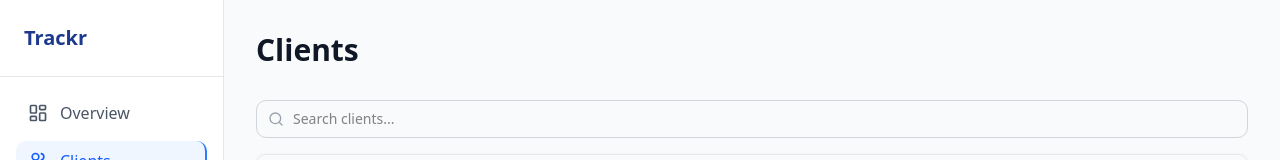
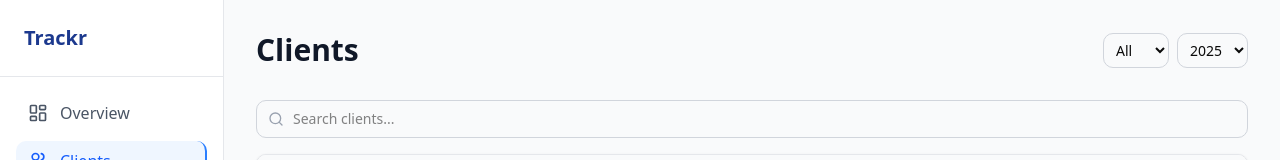
Before and after one commit to Bamzhie/tnlbeauty, a React (Vite) app: page / in a window 1280 px wide. Both pictures are taken after a click on the button "Clients". Shown: the top 160 px of the page. Built offline with nearby package versions, Linux system fonts and the light colour scheme.

Commit message:
updateingg

```diff
--- a/src/pages/home.tsx
+++ b/src/pages/home.tsx
@@ -317,7 +317,17 @@
         return (
           <main className="flex-1 bg-gray-50 min-h-screen lg:ml-56">
             <div className="pt-4 pb-20 lg:pb-8 lg:pt-8 p-4 sm:p-6 lg:p-8">
-              <h1 className="text-2xl sm:text-3xl font-bold text-gray-900 mb-6 sm:mb-8">Clients</h1>
+              {/* Header with Month Filter */}
+              <div className="flex flex-col sm:flex-row sm:items-center sm:justify-between gap-4 mb-6 sm:mb-8">
+                <h1 className="text-2xl sm:text-3xl font-bold text-gray-900">Clients</h1>
+                <MonthFilter
+                  selectedMonth={selectedMonth}
+                  selectedYear={selectedYear}
+                  onMonthChange={setSelectedMonth}
+                  onYearChange={setSelectedYear}
+                  hideLabels={true}
+                />
+              </div>
               <ClientListTable clients={clientDetails} show={true} />
             </div>
           </main>
@@ -326,7 +336,17 @@
         return (
           <main className="flex-1 bg-gray-50 min-h-screen lg:ml-56">
             <div className="pt-4 pb-20 lg:pb-8 lg:pt-8 p-4 sm:p-6 lg:p-8">
-              <h1 className="text-2xl sm:text-3xl font-bold text-gray-900 mb-6 sm:mb-8">Expenses</h1>
+              {/* Header with Month Filter */}
+              <div className="flex flex-col sm:flex-row sm:items-center sm:justify-between gap-4 mb-6 sm:mb-8">
+                <h1 className="text-2xl sm:text-3xl font-bold text-gray-900">Expenses</h1>
+                <MonthFilter
+                  selectedMonth={selectedMonth}
+                  selectedYear={selectedYear}
+                  onMonthChange={setSelectedMonth}
+                  onYearChange={setSelectedYear}
+                  hideLabels={true}
+                />
+              </div>
               <ExpenseListTable expenses={expenseTransactions} />
             </div>
           </main>
@@ -335,7 +355,17 @@
         return (
           <main className="flex-1 bg-gray-50 min-h-screen lg:ml-56">
             <div className="pt-4 pb-20 lg:pb-8 lg:pt-8 p-4 sm:p-6 lg:p-8">
-              <h1 className="text-2xl sm:text-3xl font-bold text-gray-900 mb-6 sm:mb-8">Analytics</h1>
+              {/* Header with Month Filter */}
+              <div className="flex flex-col sm:flex-row sm:items-center sm:justify-between gap-4 mb-6 sm:mb-8">
+                <h1 className="text-2xl sm:text-3xl font-bold text-gray-900">Analytics</h1>
+                <MonthFilter
+                  selectedMonth={selectedMonth}
+                  selectedYear={selectedYear}
+                  onMonthChange={setSelectedMonth}
+                  onYearChange={setSelectedYear}
+                  hideLabels={true}
+                />
+              </div>
               <AnalyticsSection
                 show={true}
                 totalIncome={totalIncome}
```
